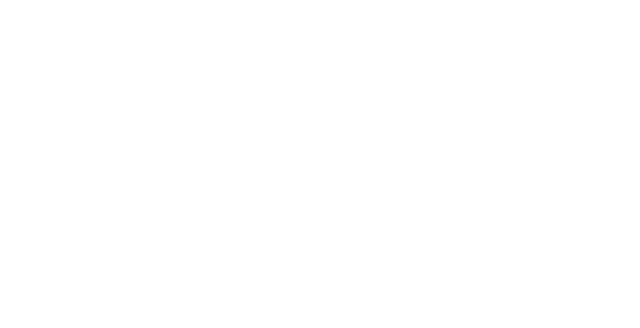
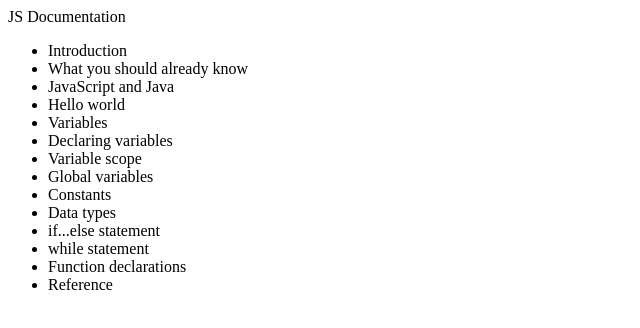
Before and after one commit to tayyab203/js_documentation, a plain HTML site: page index.html in a window 1280 px wide. Shown: the whole page, without its empty margins (0-640 px from the left). Drawn offline with Linux system fonts and the light colour scheme.

Commit message:
commit 1

```diff
--- a/index.html
+++ b/index.html
@@ -8,7 +8,25 @@
 </head>
 
 <body>
-
+    <div>
+        <header>JS Documentation</header>
+        <ul>
+            <li>Introduction</li>
+            <li>What you should already know</li>
+            <li>JavaScript and Java</li>
+            <li>Hello world</li>
+            <li>Variables</li>
+            <li>Declaring variables</li>
+            <li>Variable scope</li>
+            <li>Global variables</li>
+            <li>Constants</li>
+            <li>Data types</li>
+            <li>if...else statement</li>
+            <li>while statement</li>
+            <li>Function declarations</li>
+            <li>Reference</li>
+        </ul>
+    </div>
 </body>
 
 </html>
```
